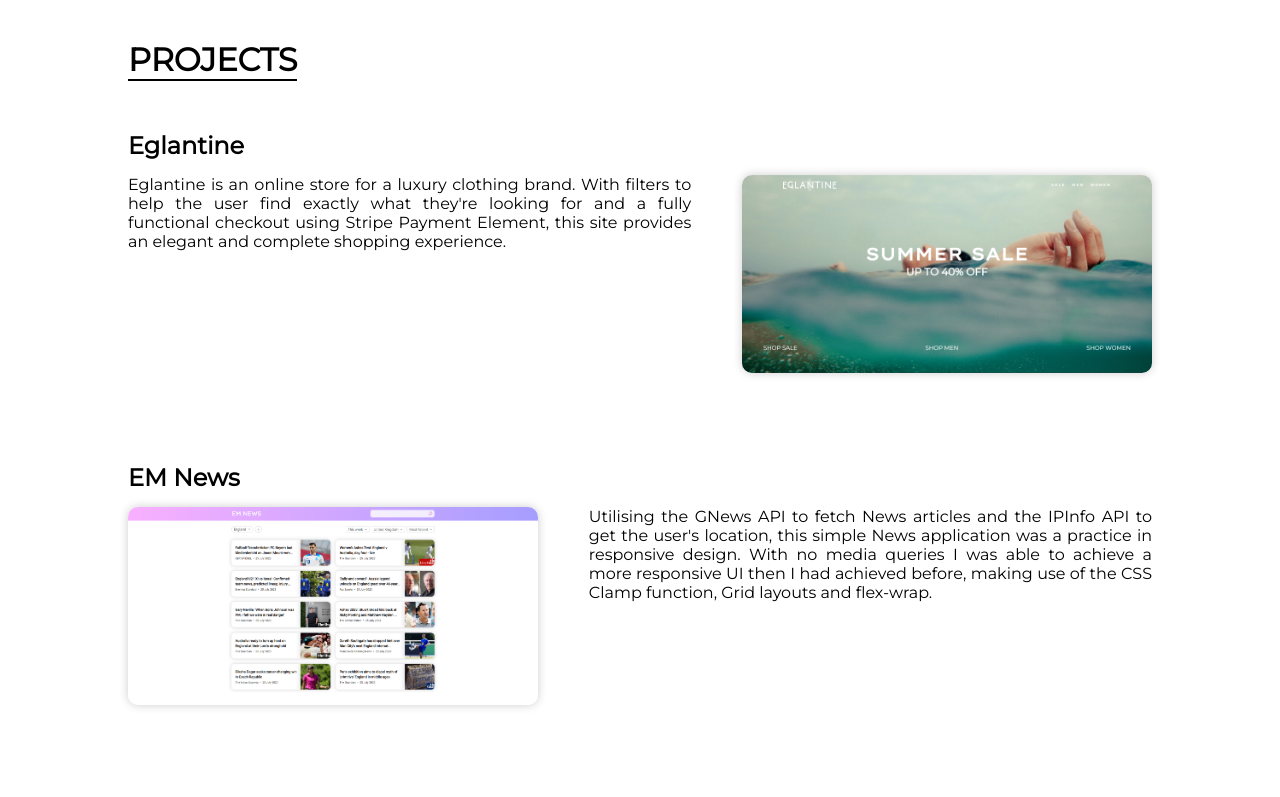
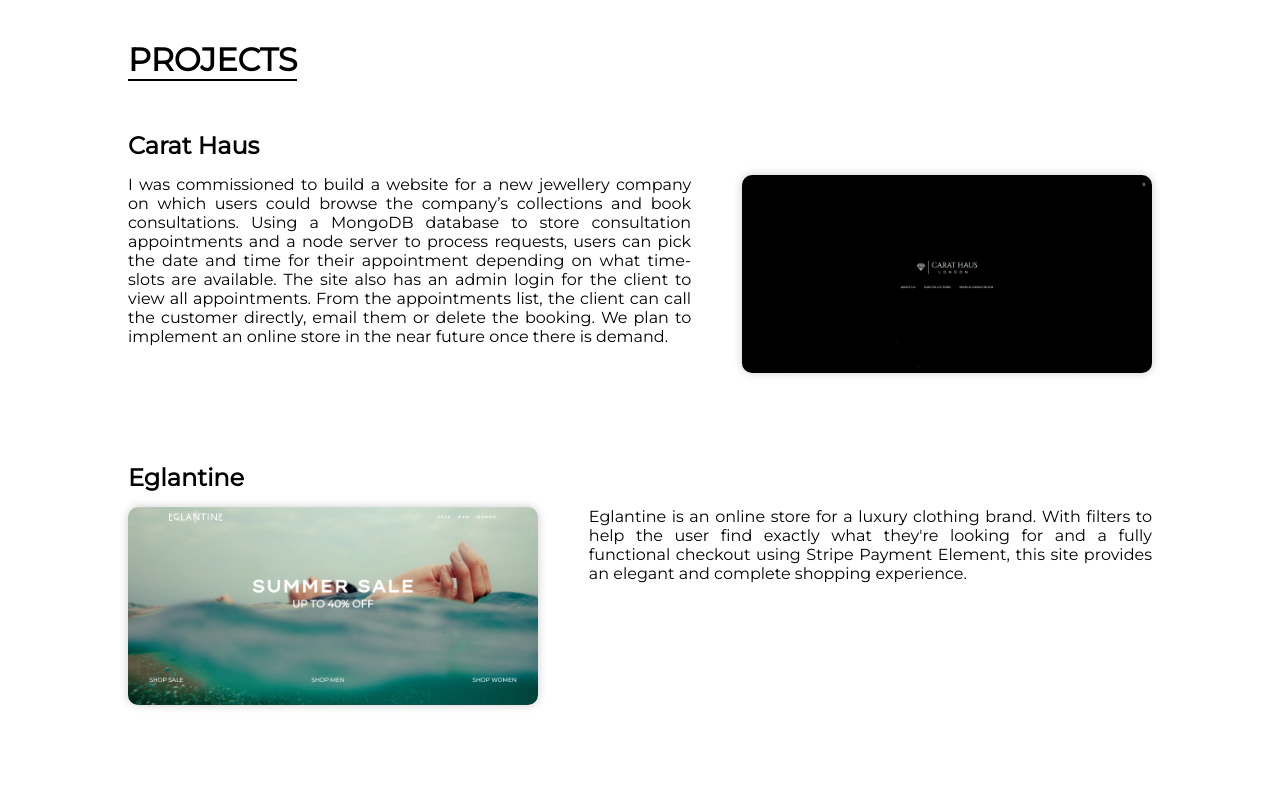
Before and after one commit to JaimeKumar/portfolio, a React (Create React App) app: page / in a window 1280 px wide. Shown: the part 800-1597 px from the top of the page. Built offline with nearby package versions, Linux system fonts and the light colour scheme.

Commit message:
add carathaus

```diff
--- a/src/App.js
+++ b/src/App.js
@@ -19,9 +19,16 @@ import cryptickle from './cryptickle.png'
 import track from './track.png'
 import eglantine from './eglantine.png'
 import dlcv from './dlcv.png'
+import ch from './caratHaus.png'
 import { useState } from 'react';
 
 const projects = [
+  {
+    title: 'Carat Haus',
+    url: 'https://carathaus.co.uk/',
+    img: ch,
+    description: 'I was commissioned to build a website for a new jewellery company on which users could browse the company’s collections and book consultations. Using a MongoDB database to store consultation appointments and a node server to process requests, users can pick the date and time for their appointment depending on what time-slots are available. The site also has an admin login for the client to view all appointments. From the appointments list, the client can call the customer directly, email them or delete the booking. We plan to implement an online store in the near future once there is demand.'
+  },
   {
     title: 'Eglantine',
     url: 'https://eglantine.netlify.app/',
@@ -184,7 +191,7 @@ function App() {
 
         <div className="contactBlock">
           <p>
-            <a href="Jaime-Kumar-CV.pdf" download={'Jaime-Kumar-CV.pdf'}>
+            <a href="Jaime-Kumar-CV-2.pdf" download={'Jaime-Kumar-CV-2.pdf'}>
               <img src={dlcv} alt="download cv" className='dlcv'/>
               Download CV
             </a>
```
Also changed, not shown: src/caratHaus.png (added), 1 other file (tests, documents, lock files or other folders).
